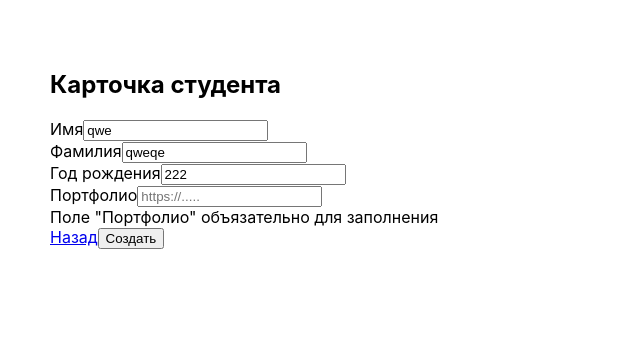
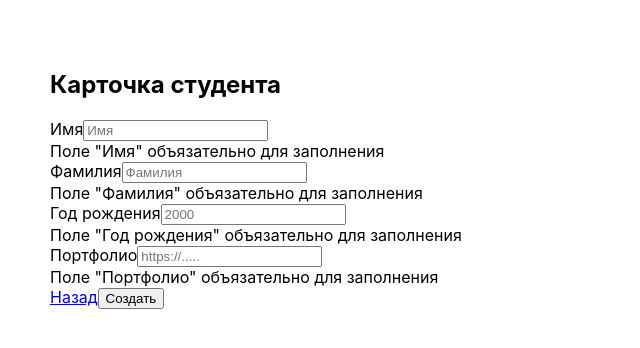
Before and after one commit to IgorBezusenko/mc-react, a React (Create React App) app: page /students/add in a window 1280 px wide. Shown: the top 348 px of the page, without its empty margins (0-640 px from the left). Built offline with nearby package versions, Linux system fonts and the light colour scheme; the HTML template or start-up script is replaced by a standard one.

Commit message:
Refactoring form

```diff
--- a/src/components/add-student.js
+++ b/src/components/add-student.js
@@ -1,189 +1,99 @@
 import React, {useEffect, useState} from 'react';
-import {validBirthday, validLink, validRequired} from "../helpers/validate";
+import {validBirthday, validLink} from "../helpers/validate";
 import {Link} from "react-router-dom";
 import {Modal} from "./modal";
 import Field from "./form/field";
 
 const AddStudent = () => {
-
-    const [firstName, setFirstName] = useState({value: "qwe", formError: false, isValid: false})
-    const [lastName, setLastName] = useState({value: "qweqe", formError: false, isValid: false})
-    const [birthday, setBirthday] = useState({value: "222", formError: false, isValid: false})
-    const [portfolio, setPortfolio] = useState({value: "", formError: false, isValid: false})
     const [modal, setModal] = useState(false)
 
-    // const [value, setValue] = useState({
-    //     firstName: '',
-    //     lastName: '',
-    //     birthday: '',
-    //     portfolio: ''
-    // });
-    //
-    // const checkErrorField = () => {
-    //     if (!Object.values(value)) {
-    //         return 'error'
-    //     }
-    // }
+    const [formData, setFormData] = useState({
+        firstName: {value: "", isRequired: true, isValid: true},
+        lastName: {value: "", isRequired: true, isValid: true},
+        birthday: {value: "", isRequired: true, isValid: true},
+        portfolio: {value: "", isRequired: true, isValid: true}
+    });
 
     const time = new Date()
-    const RegExp = /^(http:\/\/|https:\/\/)[a-zA-Z0-9\-_$]+\.[a-zA-Z]{2,5}$/g
+    const currentYear = time.getFullYear()
+    const RegExp = /^(http:\/\/|https:\/\/)[a-zA-Z0-9\-_$]+\.[a-zA-Z]{2,5}$/g;
 
-    function onRequiredValues() {
-        if (firstName.value.length !== 0) {
-            setFirstName({...firstName, isValid: true})
-        } else {
-            setFirstName({...firstName, isValid: false})
+    const onChangeData = (e) => {
+        const {name, value} = e.target
+        if (name === "birthday") {
+            if (value > currentYear) {
+                setFormData(oldVal => ({...oldVal, [name]: {...oldVal[name], value, isValid: false}}))
+            } else {
+                setFormData(oldVal => ({...oldVal, [name]: {...oldVal[name], value, isValid: true}}))
+            }
         }
-
-        if (lastName.value.length !== 0) {
-            setLastName({...lastName, formError: true})
-        } else {
-            setLastName({...lastName, formError: false})
+        if (name === "portfolio") {
+            if (!value.match(RegExp)) {
+                setFormData(oldVal => ({...oldVal, [name]: {...oldVal[name], value, isValid: false}}))
+            } else {
+                setFormData(oldVal => ({...oldVal, [name]: {...oldVal[name], value, isValid: true}}))
+            }
         }
-
-        if (!birthday.value) {
-            setBirthday({...birthday, formError: true})
-        } else {
-            setBirthday({...birthday, formError: false})
-        }
-
-        if (portfolio.value.length !== 0) {
-            // console.log("RegExp.test(portfolio1)", portfolio.value.match(RegExp))
-            setPortfolio({...portfolio, formError: true})
-        } else {
-            setPortfolio({...portfolio, formError: false})
-        }
+        setFormData(oldVal => ({...oldVal, [name]: {...oldVal[name], value}}))
     }
 
-    function onValidBirthday() {
-        if (birthday.value > time.getFullYear()) {
-            // console.log("год не  должен быть больше текушего",birthday.value ,time.getFullYear())
-            setBirthday({...birthday, isValid: true})
-        } else {
-            setBirthday({...birthday, isValid: false})
-        }
+    const onResetForm = () => {
+        setFormData({
+            firstName: {value: "", isRequired: true, isValid: true},
+            lastName: {value: "", isRequired: true, isValid: true},
+            birthday: {value: "", isRequired: true, isValid: true},
+            portfolio: {value: "", isRequired: true, isValid: true}
+        })
     }
 
-    function onValidLink() {
-        if (!portfolio.value.match(RegExp)) {
-            // console.log("RegExp.test(portfolio1)", portfolio.value.match(RegExp))
-            setPortfolio({...portfolio, isValid: true})
-        } else {
-            setPortfolio({...portfolio, isValid: false})
-        }
-    }
-
-    useEffect(() => {
-        onRequiredValues()
-        onValidBirthday()
-        onValidLink()
-
-    }, [firstName.value, lastName.value, birthday.value, portfolio.value])
-
-    const onChangeFirstName = (e) => {
-        setFirstName({...firstName, value: e.target.value})
-    }
-    const onChangeLastName = (e) => {
-        setLastName({...lastName, value: e.target.value})
-    }
-    const onChangeBirthday = (e) => {
-        if (e.target.value > time.getFullYear()) {
-            console.log("год должен быть больше текушего")
-        }
-
-        setBirthday({...birthday, value: e.target.value})
-
-    }
-    const onChangePortfolio = (e) => {
-        setPortfolio({...portfolio, value: e.target.value})
-        // console.log("RegExp.test(portfolio3)", RegExp.test(portfolio))
-
-    }
-    const onResetForm = () => {
-
-    }
 
     const onSubmitForm = (e) => {
         e.preventDefault()
-        const isValid = [Object.values(firstName), Object.values(lastName), Object.values(birthday), Object.values(portfolio)].every((el) => !!el === true)
-
+        const isValid = [...Object.values(formData.firstName), ...Object.values(formData.lastName), ...Object.values(formData.birthday), ...Object.values(formData.portfolio)].every((el) => !!el === true)
         if (!isValid) {
-            console.log({isValid})
-
-            console.log("Все поля должны быть заполнены", firstName, lastName, birthday, portfolio)
             return
         }
         const studentData = JSON.parse(localStorage.getItem("studentData")) || []
         const newData = [...studentData, {
-            firstName: firstName.value,
-            lastName: lastName.value,
-            birthday: birthday.value,
-            portfolio: portfolio.value,
+            firstName: formData.firstName.value,
+            lastName: formData.lastName.value,
+            birthday: formData.birthday.value,
+            portfolio: formData.portfolio.value,
             id: Date.now()
         }]
+
         localStorage.setItem("studentData", JSON.stringify(newData))
         setModal(true)
-        console.log({modal})
-        // console.log("submit", firstName, lastName, birthday, portfolio)
-        // onResetForm()
+
     }
 
-    // const onChangeData = e => {
-    //     const {name, value} = e.target;
-    //     setValue(oldValue => ({...oldValue, [name]: value}))
-    // }
-
-
+    const closeModal = () => {
+        setModal(false)
+        onResetForm()
+    }
     return (
         <>
-            {modal && <Modal isModal={modal} setModal={setModal} title={"Студент добавлен!"}/>}
+            {modal && <Modal isModal={modal} closeModal={closeModal} title={"Студент добавлен!"}/>}
             <div className="container">
 
                 <h2>Карточка студента</h2>
-                <form onSubmit={onSubmitForm}>
+                <form onSubmit={onSubmitForm} >
 
-                    <div className="mb-3">
-                        <label htmlFor="firstName" className="form-label">Имя</label>
-                        <input type="text"
-                               className="form-control"
-                               id="firstName"
-                               name="firstName"
-                               placeholder="Имя"
-                               value={firstName.value}
-                               onChange={onChangeFirstName}
-                        />
-                        <div className="text-danger"> {firstName.value.length === 0 && validRequired("Имя")}</div>
-                    </div>
-                    <div className="mb-3">
-                        <label htmlFor="lastName" className="form-label">Фамилия</label>
-                        <input type="text" className="form-control" id="lastName"
-                               placeholder="Фамилия"
-                               value={lastName.value}
-                               onChange={onChangeLastName}
-                        />
-                        <div className="text-danger"> {lastName.value.length === 0 && validRequired("Фамилия")}</div>
-                    </div>
-                    <div className="mb-3">
-                        <label htmlFor="birthday" className="form-label">Год рождения</label>
-                        <input type="number" className="form-control" id="birthday"
-                               placeholder="2000"
-                               value={birthday.value}
-                               onChange={onChangeBirthday}
+                    <Field value={formData.firstName.value} id={"firstName"} name={"firstName"}
+                           onChangeData={onChangeData} text={"Имя"}
+                           type={"text"} placeholder={"Имя"}/>
+                    <Field value={formData.lastName.value} id={"lastName"} name={"lastName"} onChangeData={onChangeData}
+                           text={"Фамилия"}
+                           type={"text"} placeholder={"Фамилия"}/>
+                    <Field value={formData.birthday.value} id={"birthday"} name={"birthday"} onChangeData={onChangeData}
+                           text={"Год рождения"}
+                           type={"number"} placeholder={"2000"} isValid={formData.birthday.isValid}
+                           validCallback={validBirthday}/>
+                    <Field value={formData.portfolio.value} id={"portfolio"} name={"portfolio"}
+                           onChangeData={onChangeData} text={"Портфолио"}
+                           type={"text"} placeholder={"https://....."} isValid={formData.portfolio.isValid}
+                           validCallback={validLink}/>
 
-                        />
-                        <div
-                            className="text-danger"> {!birthday.value ? validRequired("Год рождения") : birthday.isValid && validBirthday("Год рождения")}</div>
-                    </div>
-                    <div className="mb-3">
-                        <label htmlFor="portfolio" className="form-label">Портфолио</label>
-                        <input type="text" className="form-control" id="portfolio"
-                               placeholder="https://....."
-                               value={portfolio.value}
-                               onChange={onChangePortfolio}
-                        />
-                        <div
-                            className="text-danger"> {portfolio.value.length === 0 ? validRequired("Портфолио") : portfolio.isValid && validLink("Портфолио")}</div>
-                    </div>
 
                     <Link to="/" className="btn btn-dark me-2">Назад</Link>
                     <button className="btn btn-primary" type={"submit"}>Создать</button>
--- a/src/components/form/field.js
+++ b/src/components/form/field.js
@@ -1,20 +1,19 @@
 import React from 'react';
-import { validRequired} from "../../helpers/validate";
+import {validRequired} from "../../helpers/validate";
 
-const Field = ({text,type, value, placeholder, id, onChangeData, isValid, validCallback}) => {
-    return (
-        <div className="mb-3">
-            <label htmlFor={id} className="form-label">{text}</label>
-            <input type={type} className="form-control" id={id}
-                   placeholder={placeholder}
-                   value={value}
-                   onChange={onChangeData}
+const Field = ({text, type, value, placeholder, id, name, onChangeData, isValid, validCallback}) => {
+    return (<div className="mb-3">
+        <label htmlFor={id} className="form-label ">{text}</label>
+        <input type={type} className={`form-control ${isValid === false || !value && " is-invalid"}`} id={id}
+               placeholder={placeholder}
+               value={value}
+               name={name}
+               onChange={onChangeData}
 
-            />
-            <div
-                className="text-danger"> {!value ? validRequired(text) : isValid && validCallback(text)}</div>
-        </div>
-    );
+        />
+        <div
+            className="text-danger"> {!value ? validRequired(text) : isValid === false && validCallback(text)}</div>
+    </div>);
 };
 
 export default Field;
--- a/src/helpers/validate.js
+++ b/src/helpers/validate.js
@@ -6,5 +6,5 @@ export  function validLink(text) {
 }
 
 export  function validBirthday(text) {
-    return `Поле "${text}" не коректно`
+    return `Поле "${text}" не должно превышать текуший год`
 }
```
Also changed, not shown: src/components/modal.js (+3 -4 lines).
